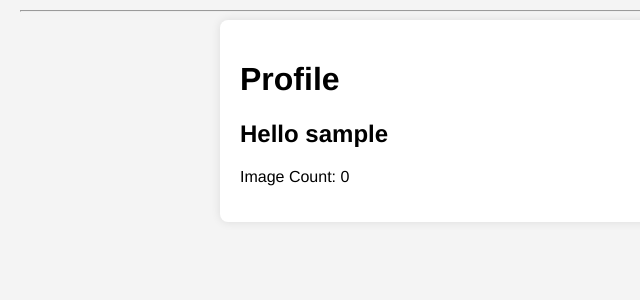
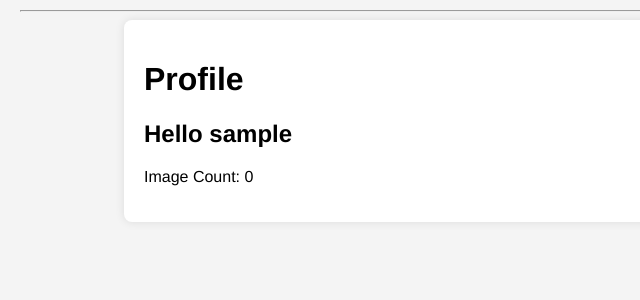
Before and after one commit to CT-Image-Annotation/main-app, a Flask app: page /profile in a window 1280 px wide. Shown: the part 68-368 px from the top of the page, without its empty margins (0-640 px from the left). Run offline with Flask 3, Linux system fonts and the light colour scheme; the visitor is signed in with stand-in values (Sample User, id 1); tables that the repository leaves empty hold one stand-in row (values such as "Sample post").

Commit message:
fix: increase main content size

```diff
--- a/app/templates/base.html
+++ b/app/templates/base.html
@@ -26,7 +26,7 @@
 
     <hr />
 
-    <main class="container">
+    <main class="container" style="max-width: 80%">
       {% block content %}{% endblock %}
     </main>
   </body>
```
